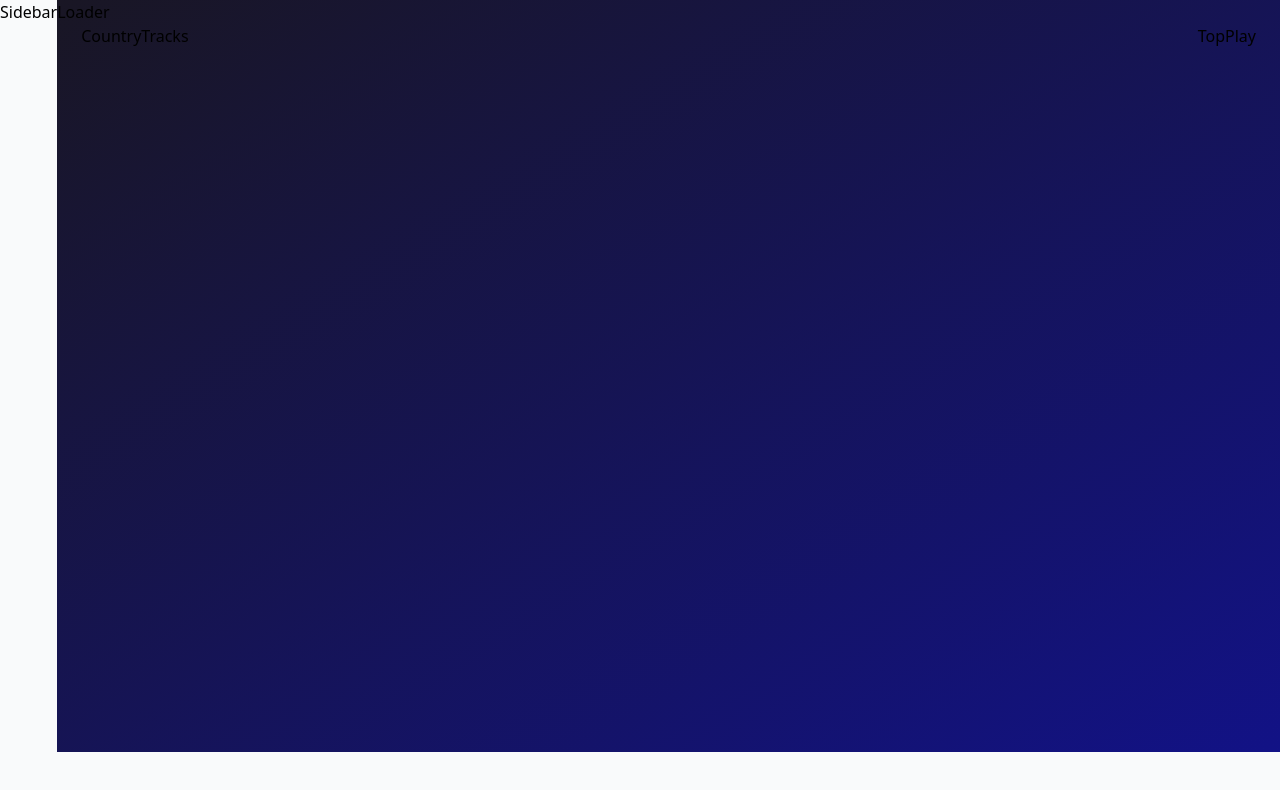
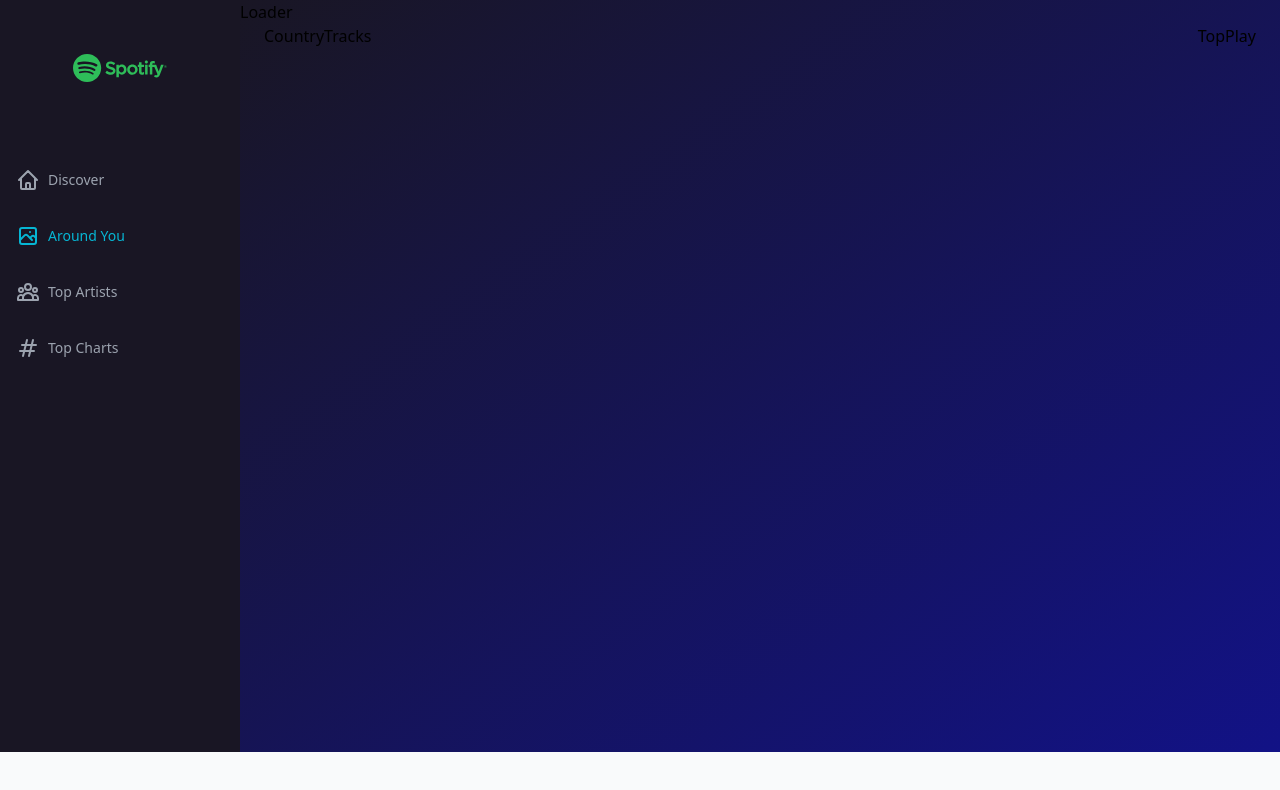
Before and after one commit to prashant5025/spotify_clone, a React (Vite) app: page /around-you in a window 1280 px wide. Shown: the top 790 px of the page. Built offline with nearby package versions, Linux system fonts and the light colour scheme.

Commit message:
sidebar completed

```diff
--- a/src/components/Sidebar.jsx
+++ b/src/components/Sidebar.jsx
@@ -1,5 +1,57 @@
-const Sidebar = () => (
-  <div>Sidebar</div>
+import { useState } from "react";
+import { NavLink } from "react-router-dom";
+import { RiCloseLine } from "react-icons/ri";
+
+import { logo } from "../assets";
+import { links } from "../assets/constants";
+import { HiOutlineMenu } from "react-icons/hi";
+
+const NavLinks = ({ handleClick }) => (
+  <div className="mt-10">
+    {links.map((item) => (
+      <NavLink
+        key={item.path}
+        to={item.to}
+        className="flex flex-row justify-start items-center my-8 text-sm font-medium text-gray-400 hover:text-cyan-400"
+        onClick={() => handleClick && handleClick()}>
+        <item.icon className="w-6 h-6 mr-2" />
+        {item.name}
+      </NavLink>
+    ))}
+  </div>
 );
 
+const Sidebar = () => {
+  const [mobileMenuOpen, setMobileMenuOpen] = useState(false);
+
+  return (
+    <>
+      <div className="md:flex hidden flex-col w-[240px] py-10 px-4 bg-[#191624]">
+        <img src={logo} alt="logo" className="w-full h-14 object-contain" />
+        <NavLinks />
+      </div>
+      <div className="absolute md:hidden block top-6 right-3">
+        {mobileMenuOpen ? (
+          <RiCloseLine
+            className="w-6 h-6 text-white mr-2"
+            onClick={() => setMobileMenuOpen(false)}
+          />
+        ) : (
+          <HiOutlineMenu
+            className="w-6 h-6 text-white mr-2"
+            onClick={() => setMobileMenuOpen(true)}
+          />
+        )}
+      </div>
+      <div
+        className={`absolute top-0 h-screen w-2/3 bg-gradient-to-tl from-white/10 to-[#483d8b] backdrop-blur-lg z-10 p-6 md:hidden smooth-transition ${
+          mobileMenuOpen ? "left-0" : "-left-full"
+        }`}>
+        <img src={logo} alt="logo" className="w-full h-14 object-contain" />
+        <NavLinks handleClick={() => setMobileMenuOpen(false)} />
+      </div>
+    </>
+  );
+};
+
 export default Sidebar;
```
Also changed, not shown: src/assets/logo.svg.
